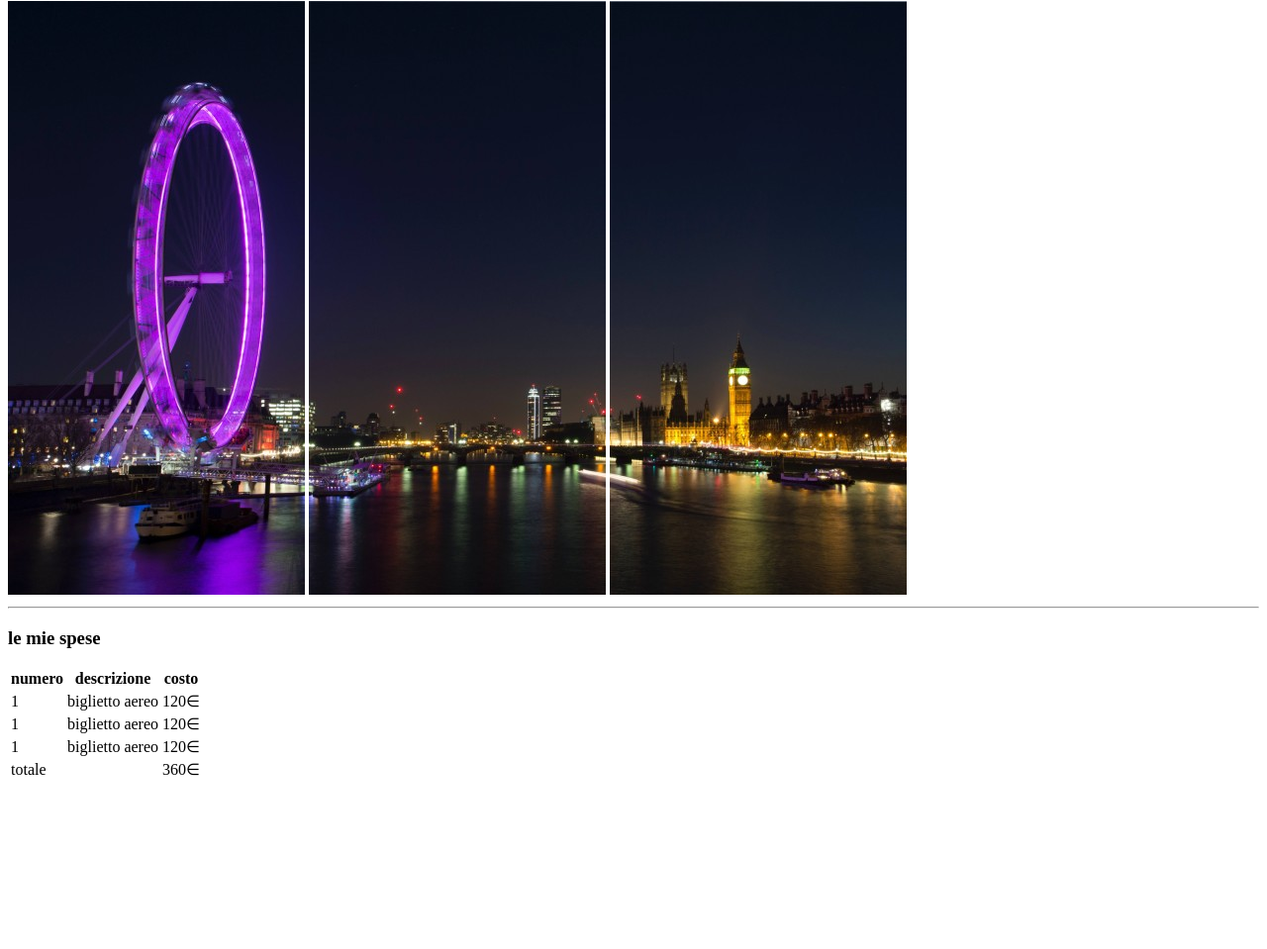
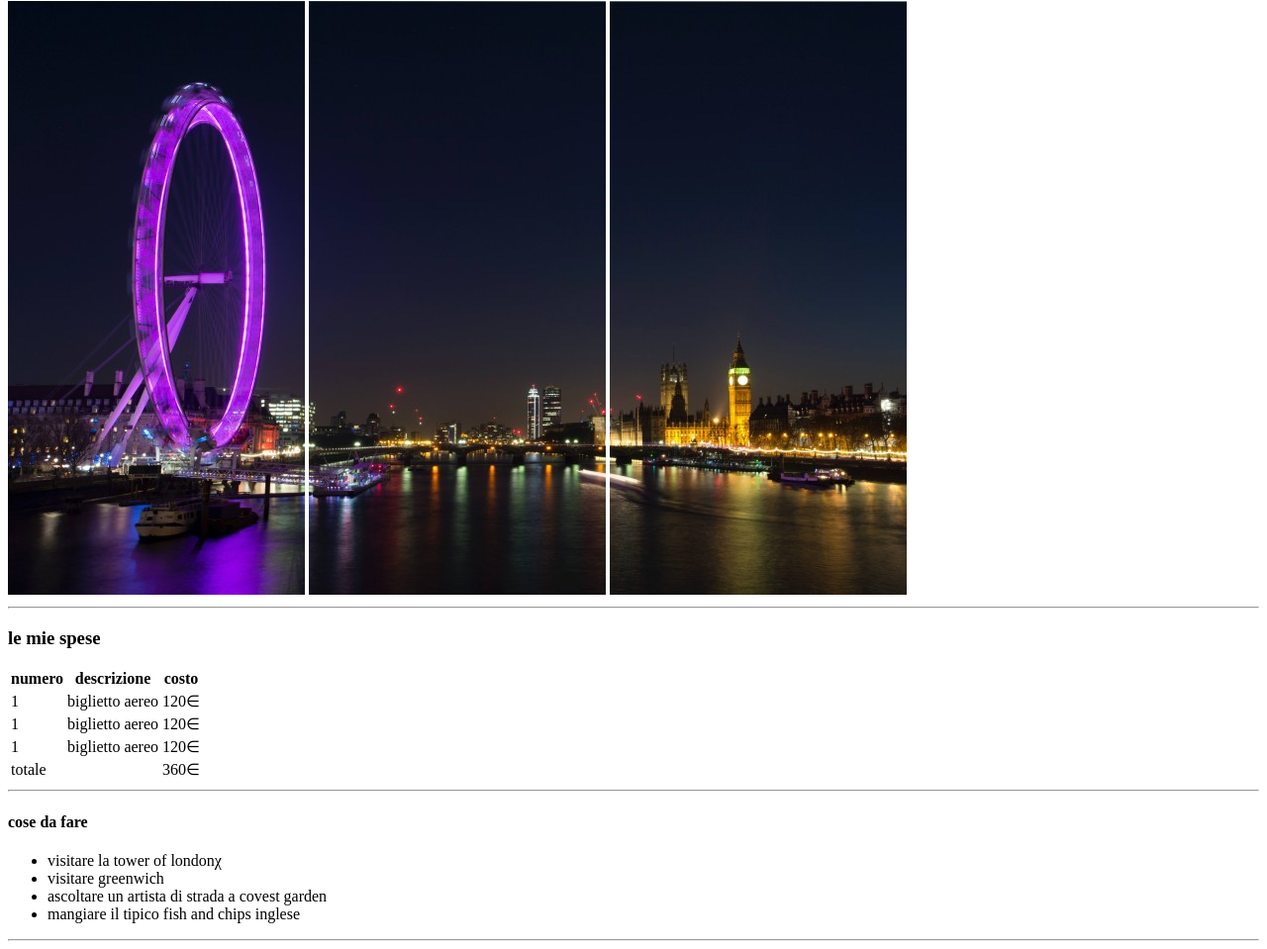
Before and after one commit to antoniolaikauf/html-london-trip, a plain HTML site: page index.html in a window 1280 px wide. Shown: the part 79-1038 px from the top of the page at 99% size. Before the commit the page ends 877 px from the top, so only its background shows below. Drawn offline with Linux system fonts and the light colour scheme.

Commit message:
sezione 2 del main

```diff
--- a/index.html
+++ b/index.html
@@ -53,9 +53,17 @@
                     </tr>
                 </tfoot>
             </table>
+            <hr>
+         </section>  <!-- inizio sezione 2 -->
 
-         </section>
-         <!-- inizio sezione 2 -->
+         <h4>cose da fare</h4>  <!--lista di cose fatte o no-->
+         <ul>
+            <li>visitare la tower of london&chi;</li>
+            <li>visitare greenwich</li>
+            <li>ascoltare un artista di strada a covest garden </li>
+            <li>mangiare il tipico fish and chips inglese </li>
+         </ul>
+         <hr>
          <section>
 
          </section>
```
